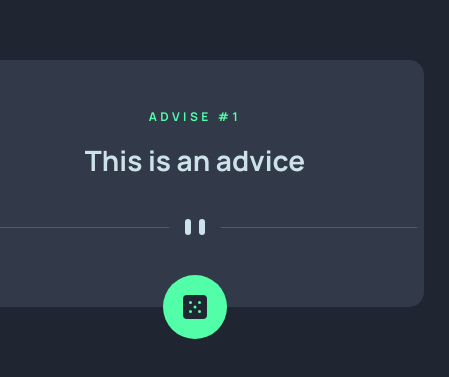
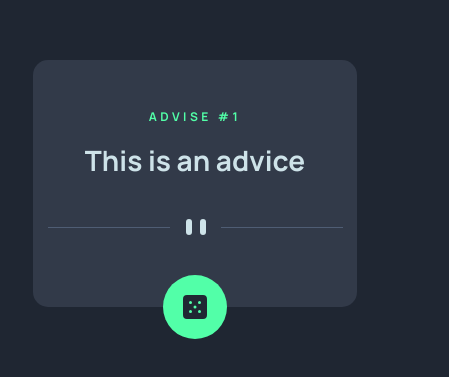
Before and after one commit to elice-study-first/advice-generator-sangjun, a React (Create React App) app in the folder advice-generator/: page / in a window 390 px wide. Shown: the part 239-616 px from the top of the page, 449 px wide, since content can reach past the window. Built offline with nearby package versions, Linux system fonts and the light colour scheme; no server answers.

Commit message:
🔨RESTAPI 적용1 및 CSS 디자인 추가 작업

```diff
--- a/advice-generator/package.json
+++ b/advice-generator/package.json
@@ -6,6 +6,7 @@
     "@testing-library/jest-dom": "^5.17.0",
     "@testing-library/react": "^13.4.0",
     "@testing-library/user-event": "^13.5.0",
+    "axios": "^1.5.1",
     "react": "^18.2.0",
     "react-dom": "^18.2.0",
     "react-scripts": "5.0.1",
--- a/advice-generator/src/AdviceCard.js
+++ b/advice-generator/src/AdviceCard.js
@@ -1,14 +1,26 @@
-import React from 'react'
+import React, {useState, useEffect} from 'react'
 import dividerDesktop from './images/pattern-divider-desktop.svg'
+import dividerMobile from './images/pattern-divider-mobile.svg'
 import dice from './images/icon-dice.svg'
+import axios from "axios"
 
 export const AdviceCard = () => {
+  const [advice, setAdvice] = useState("")
+  const getAdvice = async() => {
+    const response = await axios.get("https://api.adviceslip.com");
+    console.log(response)
+  }
+
+  useEffect(() => {
+    getAdvice()
+  }, [])
   return (
     <div className='card'>
         <p>ADVISE #1</p>
         <h2>This is an advice</h2>
         <img src={dividerDesktop} className='divider-desktop' alt='divider' />
-        <div className='dice'>
+        <img src={dividerMobile} className='divider-mobile' alt='divider' />
+        <div className='dice' onClick={getAdvice}>
             <img src={dice} alt='dice' />
         </div>
     </div>
--- a/advice-generator/src/App.css
+++ b/advice-generator/src/App.css
@@ -61,8 +61,32 @@ h2 {
   transition: .2s ease-in;
 }
 
+.divider-mobile {
+  display: none;
+}
+
+@media(max-width: 924px) {
+  .divider-mobile {
+    display: block;
+  }
+
+  .divider-desktop {
+    display: none;
+  }
+}
+
 @media(max-width: 620px) {
   .card {
     width: 90%;
   }
 }
+
+@media(max-width: 375px) {
+  h2 {
+    font-size: 24px;
+  }
+
+  p {
+    font-size: 11px;
+  }
+}
```
Also changed, not shown: 1 other file (tests, documents, lock files or other folders).
